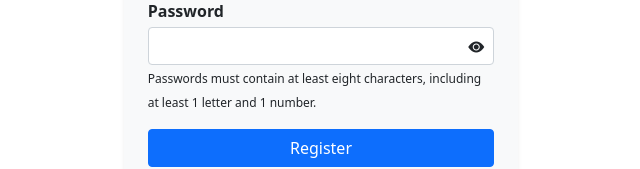
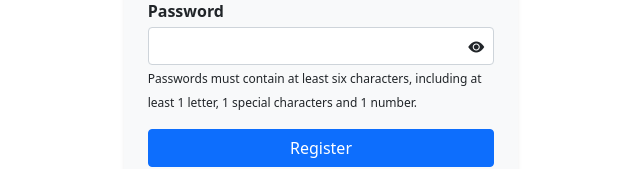
Before and after one commit to chinhtrinhtdt/stackover-frontend, a React (Create React App) app: page /register in a window 1280 px wide. Shown: the part 325-494 px from the top of the page, without its empty margins (319-959 px from the left). Built offline with nearby package versions, Linux system fonts and the light colour scheme.

Commit message:
fix comment

```diff
--- a/src/pages/register/index.tsx
+++ b/src/pages/register/index.tsx
@@ -39,7 +39,7 @@ function Register() {
       })
       .catch(err => {
         setLoading(false);
-        alert(err.response?.data?.message);
+        alert(err.response?.data?.message || MESSAGE.ERR_NETWORK);
       })
   }
 
@@ -71,7 +71,7 @@ function Register() {
           </div>
           <div className="invalid-feedback"> Please fill a password.</div>
           <div className={`${styles.font14} invalid-password text-danger`}> {msgInvalidPassword} </div>
-          <span className={`${styles.note}`}>Passwords must contain at least eight characters, including at least 1 letter and 1 number.</span>
+          <span className={`${styles.note}`}>Passwords must contain at least six characters, including at least 1 letter, 1 special characters and 1 number.</span>
         </div>
 
         <button type="submit" className="btn btn-primary mt-2" onClick={handleSubmit}>
```
